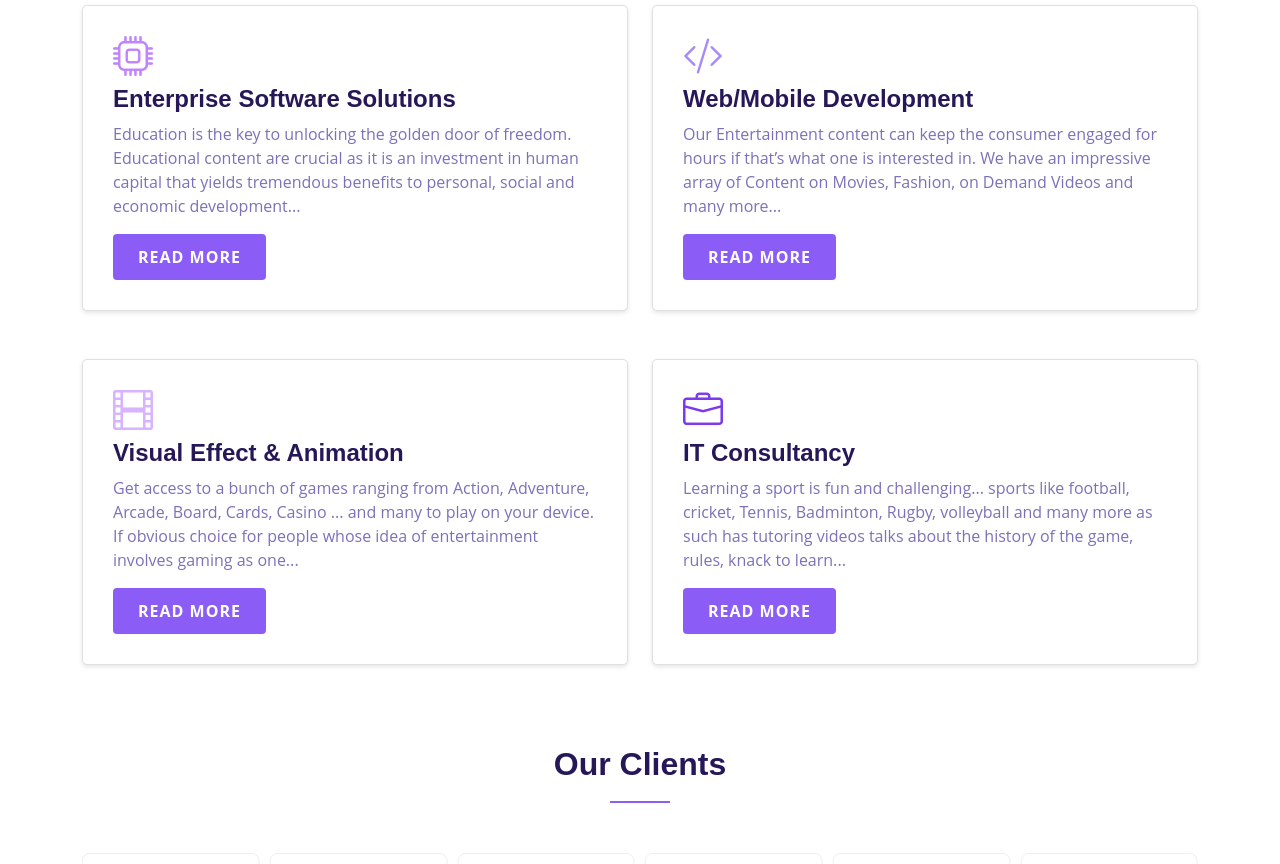
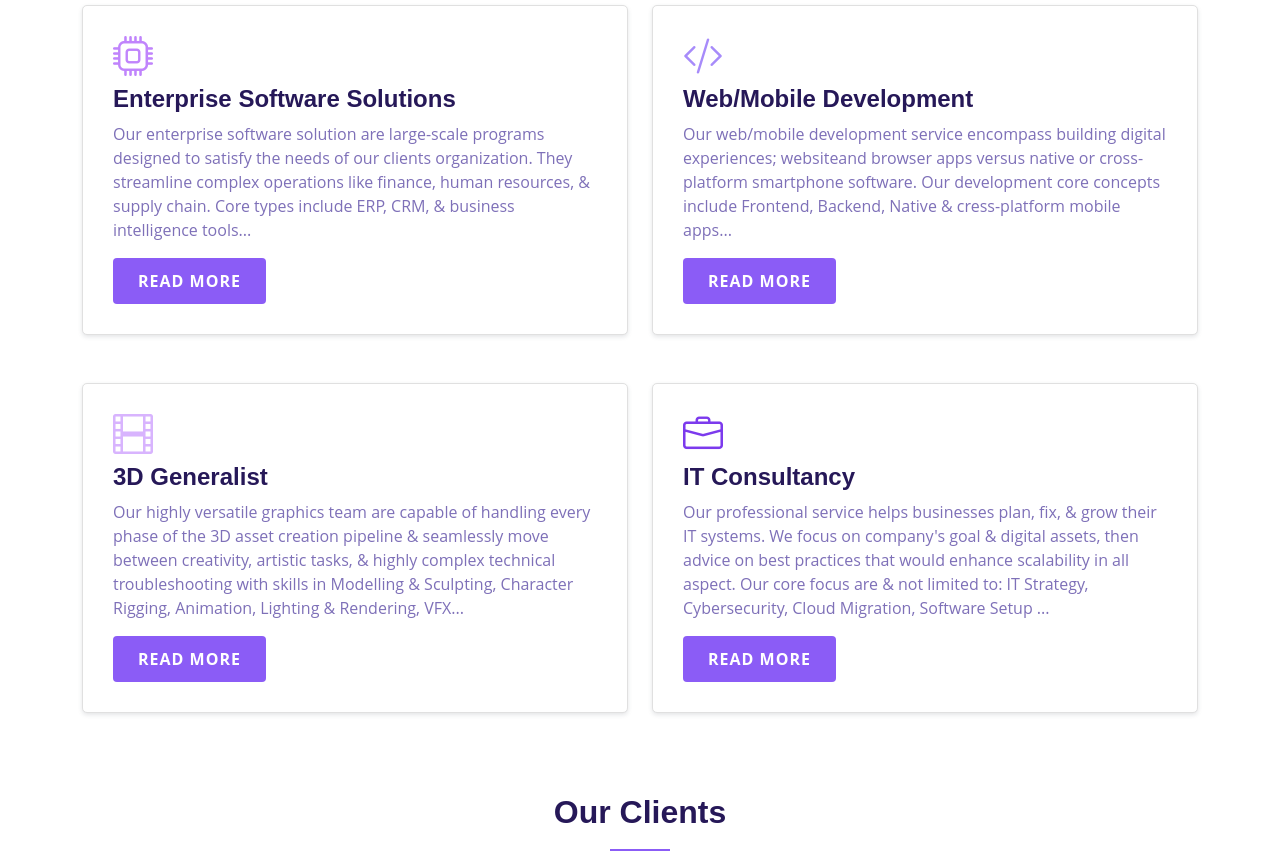
Before and after one commit to bbtunde-git/cTx--Tech, a React (Create React App) app: page / in a window 1280 px wide. Shown: the part 960-1824 px from the top of the page. Built offline with nearby package versions, Linux system fonts and the light colour scheme.

Commit message:
service updated

```diff
--- a/src/components/ServiceList.js
+++ b/src/components/ServiceList.js
@@ -10,7 +10,7 @@ const ServiceList = () => {
             <h2>What we do? </h2>
             <p>
               We are a global leader in  General IT Consultancy, offer Services across Enterprise Software Solutions,
-                  Web/Mobile Development, Motion Graphics, Visual Effects &amp; Animation.{" "}
+                  Web/Mobile Development, &amp; 3D Generalist.{" "}
             </p>
           </div>
           <div className="row gy-5">
@@ -30,10 +30,7 @@ const ServiceList = () => {
                     </Link>
                   </h4>
                   <p className="description">
-                    Education is the key to unlocking the golden door of
-                    freedom. Educational content are crucial as it is an
-                    investment in human capital that yields tremendous benefits
-                    to personal, social and economic development...
+                    Our enterprise software solution are large-scale programs designed to satisfy the needs of our clients organization. They streamline complex operations like finance, human resources, &amp; supply chain. Core types include ERP, CRM, &amp; business intelligence tools...
                   </p>
                   <Link to="/services" className="btn-get-started">
                     Read More
@@ -61,10 +58,7 @@ const ServiceList = () => {
                     </Link>
                   </h4>
                   <p className="description">
-                    Our Entertainment content can keep the consumer engaged for
-                    hours if that’s what one is interested in. We have an
-                    impressive array of Content on Movies, Fashion, on Demand
-                    Videos and many more...
+                    Our web/mobile development service encompass building digital experiences; websiteand browser apps versus native or cross-platform smartphone software. Our development core concepts include Frontend, Backend, Native &amp; cress-platform mobile apps...
                   </p>
                   <Link to="/services" className="btn-get-started">
                     Read More
@@ -88,14 +82,11 @@ const ServiceList = () => {
                 <div>
                   <h4 className="title">
                     <Link to="/services" className="stretched-link">
-                      Visual Effect &amp; Animation{" "}
+                      3D Generalist{" "}
                     </Link>
                   </h4>
                   <p className="description">
-                    Get access to a bunch of games ranging from Action,
-                    Adventure, Arcade, Board, Cards, Casino ... and many to play
-                    on your device. If obvious choice for people whose idea of
-                    entertainment involves gaming as one...
+                    Our highly versatile graphics team are capable of handling every phase of the 3D asset creation pipeline &amp; seamlessly move between creativity, artistic tasks, &amp; highly complex technical troubleshooting with skills in Modelling &amp; Sculpting, Character Rigging, Animation, Lighting &amp; Rendering, VFX...
                   </p>
                   <Link to="/services" className="btn-get-started">
                     Read More
@@ -123,10 +114,7 @@ const ServiceList = () => {
                     </Link>
                   </h4>
                   <p className="description">
-                    Learning a sport is fun and challenging... sports like
-                    football, cricket, Tennis, Badminton, Rugby, volleyball and
-                    many more as such has tutoring videos talks about the
-                    history of the game, rules, knack to learn...{" "}
+                    Our professional service helps businesses plan, fix, &amp; grow their IT systems. We focus on company's goal &amp; digital assets, then advice on best practices that would enhance scalability in all aspect. Our core focus are &amp; not limited to: IT Strategy, Cybersecurity, Cloud Migration, Software Setup ...{" "}
                   </p>
                   <Link to="/services" className="btn-get-started">
                     Read More
```
